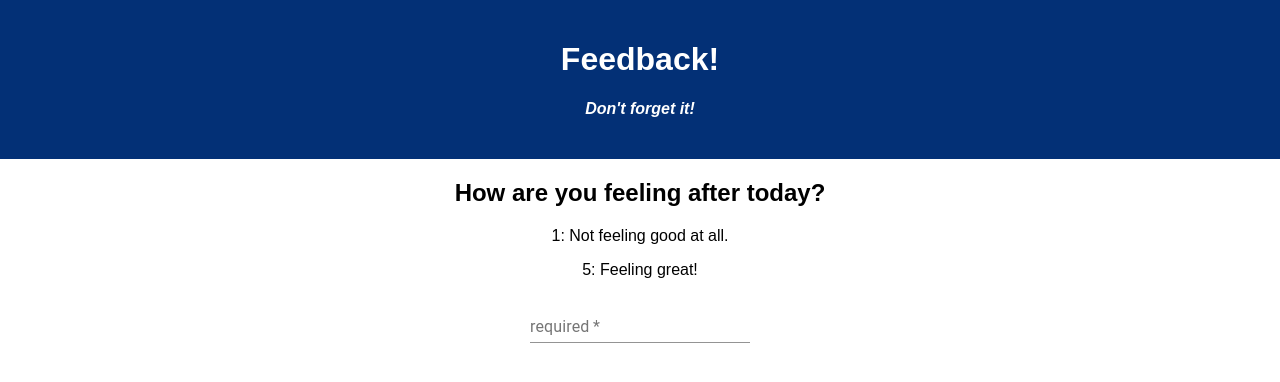
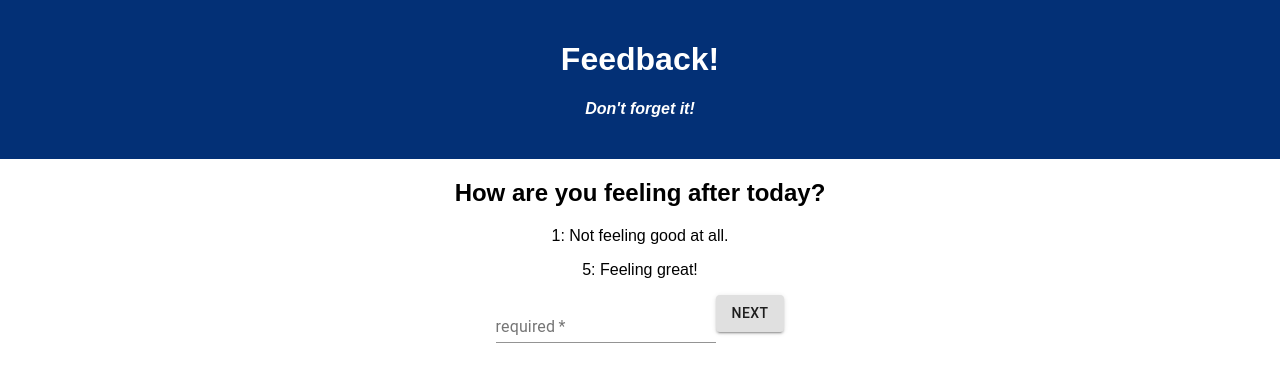
Before and after one commit to brandonwharton/Daily-Feedback-Form, a React (Create React App) app: page /review in a window 1280 px wide. Shown: the top 382 px of the page. Built offline with nearby package versions, Linux system fonts and the light colour scheme.

Commit message:
Made a change listener for input, made a button and a click listener for it

```diff
--- a/src/components/FeelingFeedback/FeelingFeedback.jsx
+++ b/src/components/FeelingFeedback/FeelingFeedback.jsx
@@ -1,27 +1,49 @@
 // hooks
+import { useState } from "react";
 import { useDispatch } from "react-redux";
 import { useHistory } from "react-router";
-
 // material-UI components
 import Button from '@material-ui/core/Button';
 import TextField from '@material-ui/core/TextField'
 
+
 function FeelingFeedback () {
+    // set up dispatch to reducers
+    const dispatch = useDispatch();
+    // state for tracking changes to TextField
+    const [feeling, setFeeling] = useState('');
+
+    const handleChange = (event) => {
+        // update local state with value in TextField
+        setFeeling(event.target.value);
+    }
 
 
+    const feelingToReducer = (event) => {
+        event.preventDefault();
+        console.log('Clicked');
+    }
 
-
+    console.log(feeling);
     return (
         <div>
             <h2>How are you feeling after today?</h2>
             <p>1: Not feeling good at all.</p>
             <p>5: Feeling great!</p>
-            <form>
+            <form onSubmit={feelingToReducer}>
                 <TextField
                     label="required"
                     type="number"
+                    // inputProps={{maxLength: 1}} // only allow a single character in field NOT WORKING
                     required
+                    onChange={handleChange}
                 />
+                <Button
+                    variant="contained"
+                    onClick={feelingToReducer}
+                >
+                    Next
+                </Button>
             </form>
 
         </div>
```
